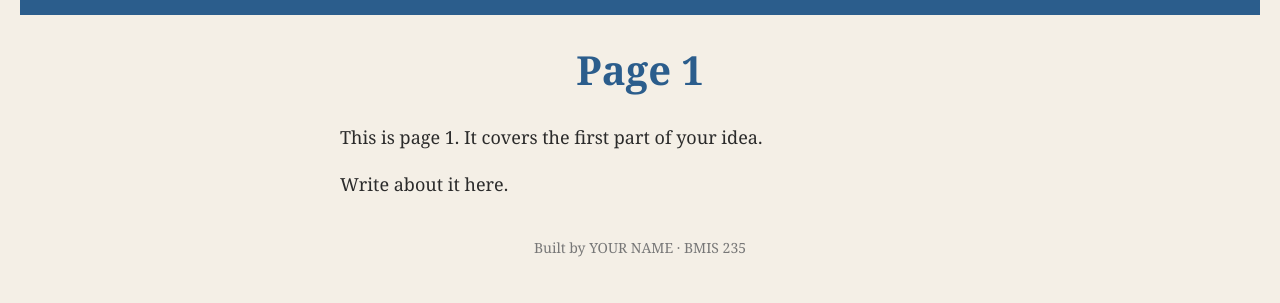
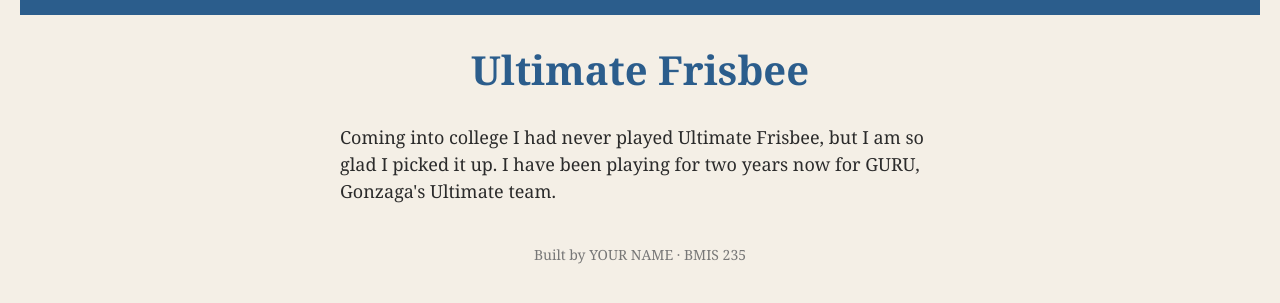
Before and after one commit to cwhite10-VOO/bmis235-html-3, a plain HTML site: page ultimate frisbee.html in a window 1280 px wide. Shown: the part 71-374 px from the top of the page. Drawn offline with Linux system fonts and the light colour scheme.

Commit message:
Update ultimate frisbee heading a paragraph

```diff
--- a/ultimate frisbee.html
+++ b/ultimate frisbee.html
@@ -28,9 +28,8 @@
     <a href="drumming.html"><img src="img/drumming.png" alt="Drumming"></a>
 </nav>
 
-<h1>Page 1</h1>
-<p>This is page 1. It covers the first part of your idea.</p>
-<p>Write about it here.</p>
+<h1>Ultimate Frisbee</h1>
+<p>Coming into college I had never played Ultimate Frisbee, but I am so glad I picked it up. I have been playing for two years now for GURU, Gonzaga's Ultimate team.</p>
 
 <!-- Footer: fill in your name -->
 <footer>Built by YOUR NAME &middot; BMIS 235</footer>
```
